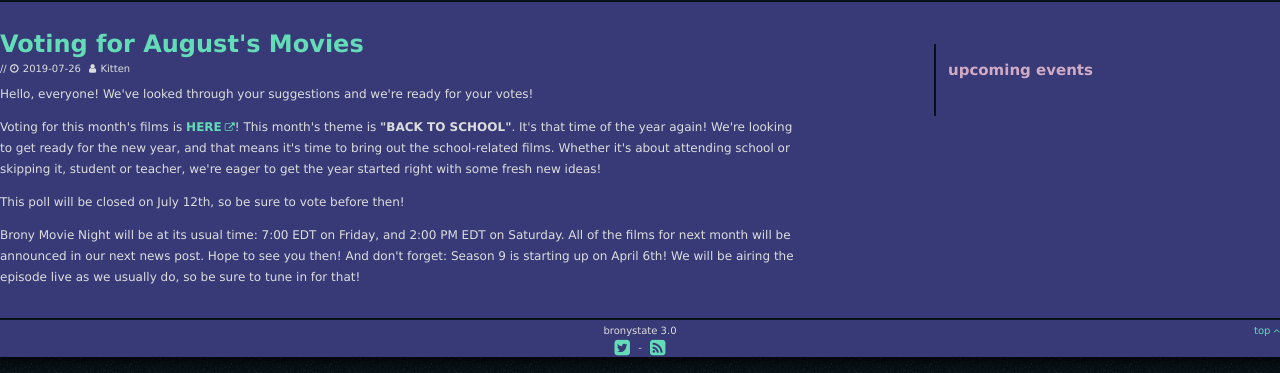
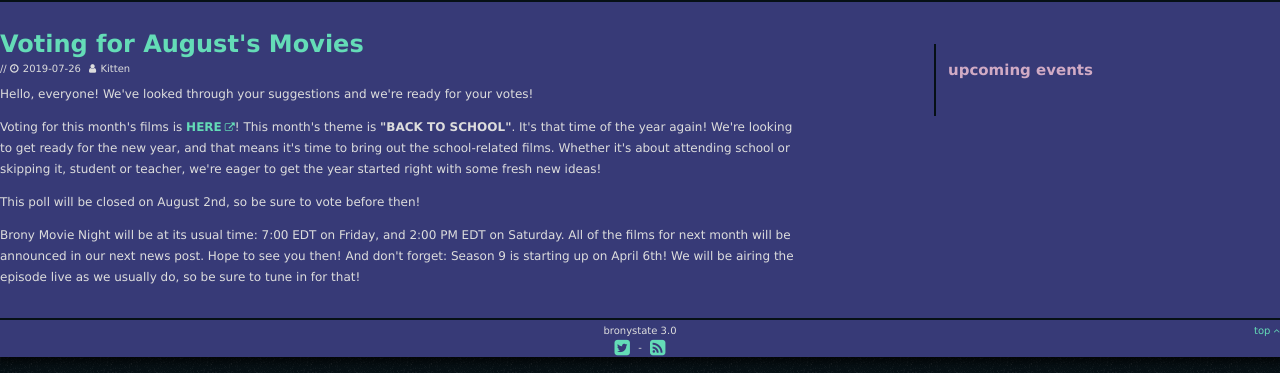
Before and after one commit to Bronystate/brstv3, a Jekyll site: the page built from index.md, in a window 1280 px wide, cut to the strip 678-1051 px from the top of the page. Built offline with Jekyll 4.4.1, drawn with Linux system fonts in a browser that asks for light colours; nearby versions of some CDN libraries.

Commit message:
Update 2019-07-26-voteaug19-2.md

```diff
--- a/_posts/2019-07-26-voteaug19-2.md
+++ b/_posts/2019-07-26-voteaug19-2.md
@@ -9,7 +9,7 @@ Hello, everyone!  We've looked through your suggestions and we're ready for your
 
 Voting for this month's films is **[HERE][lotto]**!  This month's theme is **"BACK TO SCHOOL"**.  It's that time of the year again!  We're looking to get ready for the new year, and that means it's time to bring out the school-related films.  Whether it's about attending school or skipping it, student or teacher, we're eager to get the year started right with some fresh new ideas!
 
-This poll will be closed on July 12th, so be sure to vote before then!
+This poll will be closed on August 2nd, so be sure to vote before then!
 
 Brony Movie Night will be at its usual time: 7:00 EDT on Friday, and 2:00 PM EDT on Saturday.  All of the films for next month will be announced in our next news post.  Hope to see you then!  And don't forget: Season 9 is starting up on April 6th! We will be airing the episode live as we usually do, so be sure to tune in for that!
 
```
